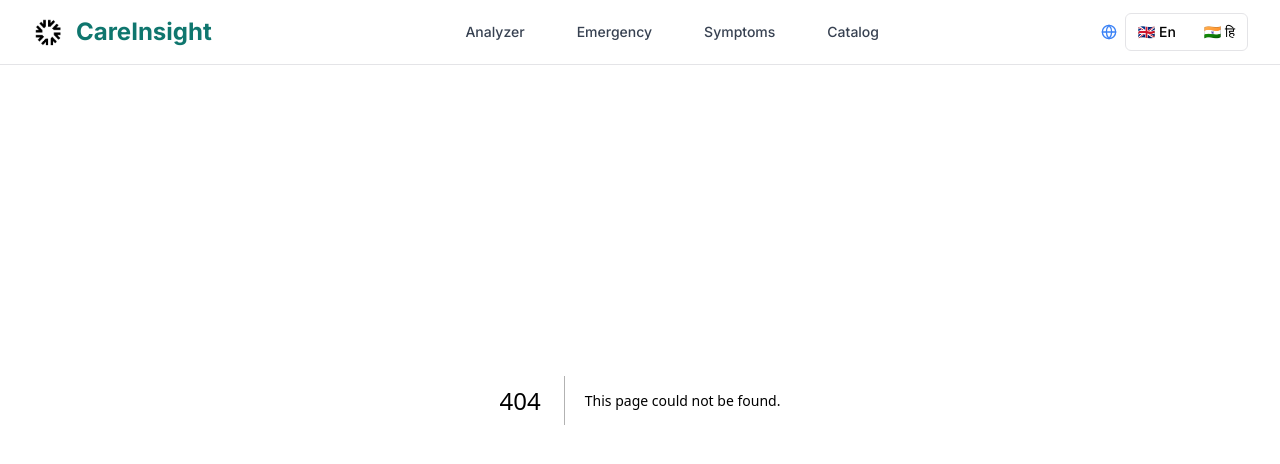
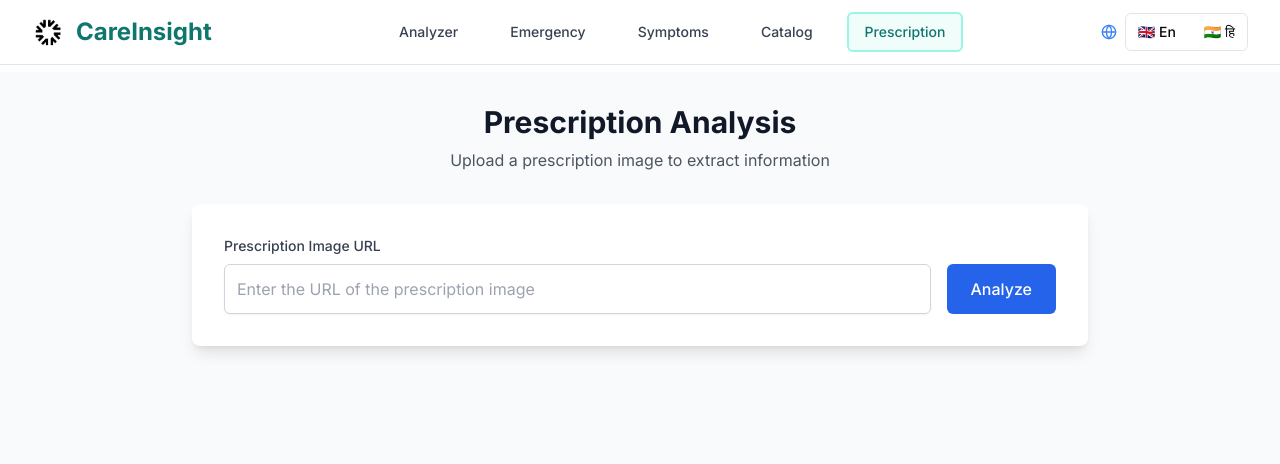
Before and after one commit to adityajha2005/CareInsight, a Next.js app: page /prescription in a window 1280 px wide. Before the commit this address had no page. Shown: the top 464 px of the page. Built offline with nearby package versions, Linux system fonts and the light colour scheme.

Commit message:
prescription working fine

```diff
--- /dev/null
+++ b/src/app/api/prescription/route.ts
@@ -0,0 +1,53 @@
+import { NextResponse } from 'next/server';
+import { spawn } from 'child_process';
+import path from 'path';
+
+export async function POST(req: Request) {
+  try {
+    const { imageUrl } = await req.json();
+    const pythonPath = path.join(process.cwd(), 'newenv', 'Scripts', 'python.exe');
+
+    return new Promise((resolve) => {
+      const pythonProcess = spawn(pythonPath, [
+        path.join(process.cwd(), 'prescription', 'main.py'),
+        '--image',
+        imageUrl
+      ]);
+
+      let result = '';
+      let errorOutput = '';
+
+      pythonProcess.stdout.on('data', (data) => {
+        result += data.toString();
+      });
+
+      pythonProcess.stderr.on('data', (data) => {
+        errorOutput += data.toString();
+        console.error(`Python Error: ${data}`);
+      });
+
+      pythonProcess.on('close', (code) => {
+        if (code !== 0) {
+          resolve(NextResponse.json({
+            error: 'Processing failed',
+            details: errorOutput
+          }, { status: 500 }));
+        } else {
+          resolve(NextResponse.json({ result }, { status: 200 }));
+        }
+      });
+
+      pythonProcess.on('error', (error) => {
+        resolve(NextResponse.json({
+          error: 'Failed to start Python process',
+          details: error.message
+        }, { status: 500 }));
+      });
+    });
+  } catch (error) {
+    return NextResponse.json({
+      error: 'Invalid request',
+      details: error instanceof Error ? error.message : 'Unknown error'
+    }, { status: 400 });
+  }
+}
--- /dev/null
+++ b/src/app/prescription/page.tsx
@@ -0,0 +1,125 @@
+'use client';
+
+import { useState } from 'react';
+import Image from 'next/image';
+
+export default function PrescriptionPage() {
+  const [imageUrl, setImageUrl] = useState('');
+  const [result, setResult] = useState('');
+  const [loading, setLoading] = useState(false);
+  const [error, setError] = useState('');
+
+  const handleSubmit = async () => {
+    if (!imageUrl) {
+      setError('Please enter an image URL');
+      return;
+    }
+
+    try {
+      setLoading(true);
+      setError('');
+
+      const response = await fetch('/api/prescription', {
+        method: 'POST',
+        headers: { 'Content-Type': 'application/json' },
+        body: JSON.stringify({ imageUrl })
+      });
+
+      const data = await response.json();
+
+      if (!response.ok) throw new Error(data.error);
+      setResult(data.result);
+    } catch (err) {
+      setError(err instanceof Error ? err.message : 'Something went wrong');
+    } finally {
+      setLoading(false);
+    }
+  };
+
+  return (
+    <div className="min-h-screen bg-gray-50 py-4 mt-[9vh] sm:py-8 px-2 sm:px-6 lg:px-8">
+      <div className="max-w-4xl mx-auto">
+        {/* Header */}
+        <div className="text-center mb-4 sm:mb-8">
+          <h1 className="text-2xl sm:text-3xl font-bold text-gray-900 mb-2">Prescription Analysis</h1>
+          <p className="text-sm sm:text-base text-gray-600">Upload a prescription image to extract information</p>
+        </div>
+
+        {/* Main Card */}
+        <div className="bg-white rounded-lg shadow-lg p-4 sm:p-6 md:p-8">
+          <div className="space-y-4 sm:space-y-6">
+            {/* Input Section */}
+            <div className="space-y-4">
+              <div>
+                <label className="block text-sm font-medium text-gray-700 mb-2">
+                  Prescription Image URL
+                </label>
+                <div className="flex flex-col sm:flex-row gap-2 sm:gap-4">
+                  <input
+                    type="text"
+                    value={imageUrl}
+                    onChange={(e) => setImageUrl(e.target.value)}
+                    placeholder="Enter the URL of the prescription image"
+                    className="w-full p-2 sm:p-3 border border-gray-300 rounded-md shadow-sm focus:ring-2 focus:ring-blue-500 focus:border-blue-500 text-sm sm:text-base"
+                  />
+                  <button
+                    onClick={handleSubmit}
+                    disabled={loading}
+                    className="w-full sm:w-auto px-4 sm:px-6 py-2 sm:py-3 bg-blue-600 text-white font-medium rounded-md hover:bg-blue-700 focus:outline-none focus:ring-2 focus:ring-blue-500 focus:ring-offset-2 disabled:bg-gray-400 disabled:cursor-not-allowed transition-colors text-sm sm:text-base whitespace-nowrap"
+                  >
+                    {loading ? (
+                      <span className="flex items-center justify-center gap-2">
+                        <svg className="animate-spin h-4 w-4 sm:h-5 sm:w-5" viewBox="0 0 24 24">
+                          <circle className="opacity-25" cx="12" cy="12" r="10" stroke="currentColor" strokeWidth="4" fill="none"/>
+                          <path className="opacity-75" fill="currentColor" d="M4 12a8 8 0 018-8V0C5.373 0 0 5.373 0 12h4zm2 5.291A7.962 7.962 0 014 12H0c0 3.042 1.135 5.824 3 7.938l3-2.647z"/>
+                        </svg>
+                        Processing...
+                      </span>
+                    ) : 'Analyze'}
+                  </button>
+                </div>
+              </div>
+
+              {error && (
+                <div className="p-3 sm:p-4 bg-red-50 border border-red-200 rounded-md">
+                  <p className="text-red-700 text-xs sm:text-sm">{error}</p>
+                </div>
+              )}
+            </div>
+
+            {/* Preview and Results Grid */}
+            {(imageUrl || result) && (
+              <div className="grid grid-cols-1 md:grid-cols-2 gap-4 sm:gap-6">
+                {/* Image Preview */}
+                {imageUrl && (
+                  <div className="space-y-2">
+                    <h3 className="text-base sm:text-lg font-medium text-gray-900">Image Preview</h3>
+                    <div className="relative w-full h-[200px] sm:h-[300px] md:h-[400px] rounded-lg overflow-hidden border border-gray-200">
+                      <Image
+                        src={imageUrl}
+                        alt="Prescription"
+                        fill
+                        className="object-contain"
+                        sizes="(max-width: 768px) 100vw, (max-width: 1200px) 50vw, 33vw"
+                      />
+                    </div>
+                  </div>
+                )}
+
+                {/* Results Section */}
+                {result && (
+                  <div className="space-y-2">
+                    <h3 className="text-base sm:text-lg font-medium text-gray-900">Analysis Results</h3>
+                    <div className="bg-gray-50 rounded-lg p-3 sm:p-4 border border-gray-200">
+                      <pre className="whitespace-pre-wrap text-xs sm:text-sm text-gray-700 overflow-auto max-h-[400px]">{result}</pre>
+                    </div>
+                  </div>
+                )}
+              </div>
+            )}
+          </div>
+        </div>
+      </div>
+    </div>
+  );
+}
--- a/src/components/navbar.tsx
+++ b/src/components/navbar.tsx
@@ -14,6 +14,7 @@ const navItems = [
   // { name: 'Saved Results', href: '/saved' },
   { name: 'Symptoms', href: '/symptom' },
   { name: 'Catalog', href: '/catalogue' },
+  { name: 'Prescription', href: '/prescription' },
 ]
 
 interface NavbarProps {
```
Also changed, not shown: requirements.txt (added), 1 other file (tests, documents, lock files or other folders).
